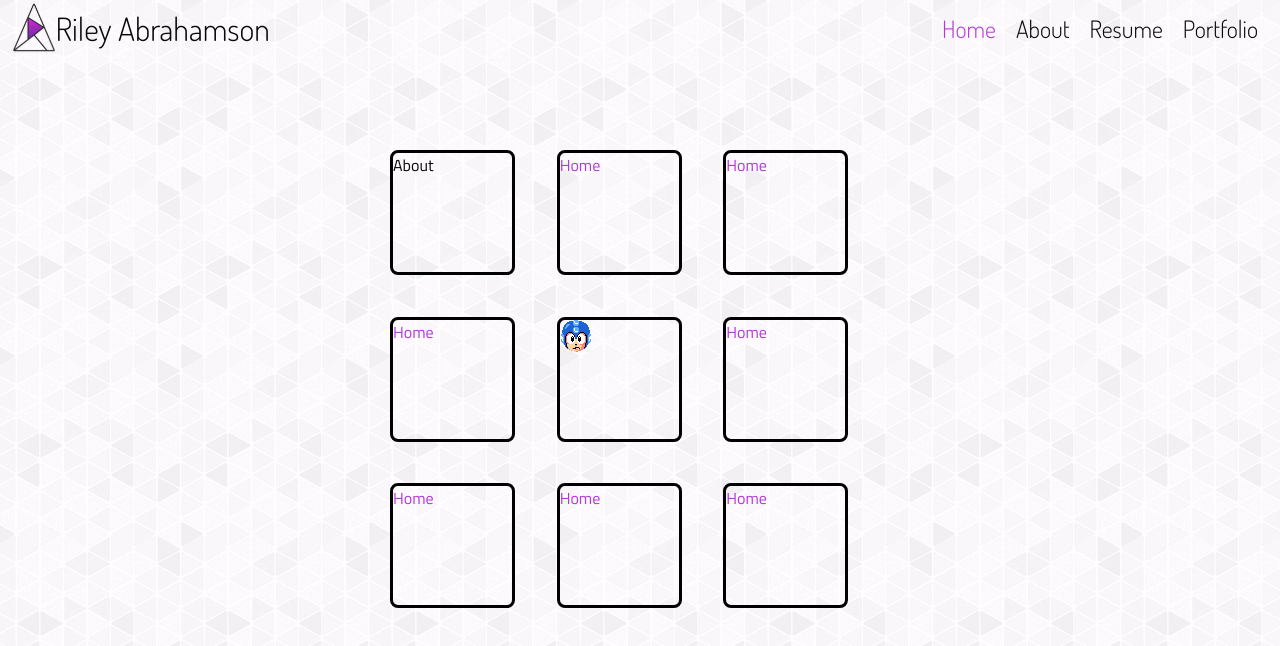
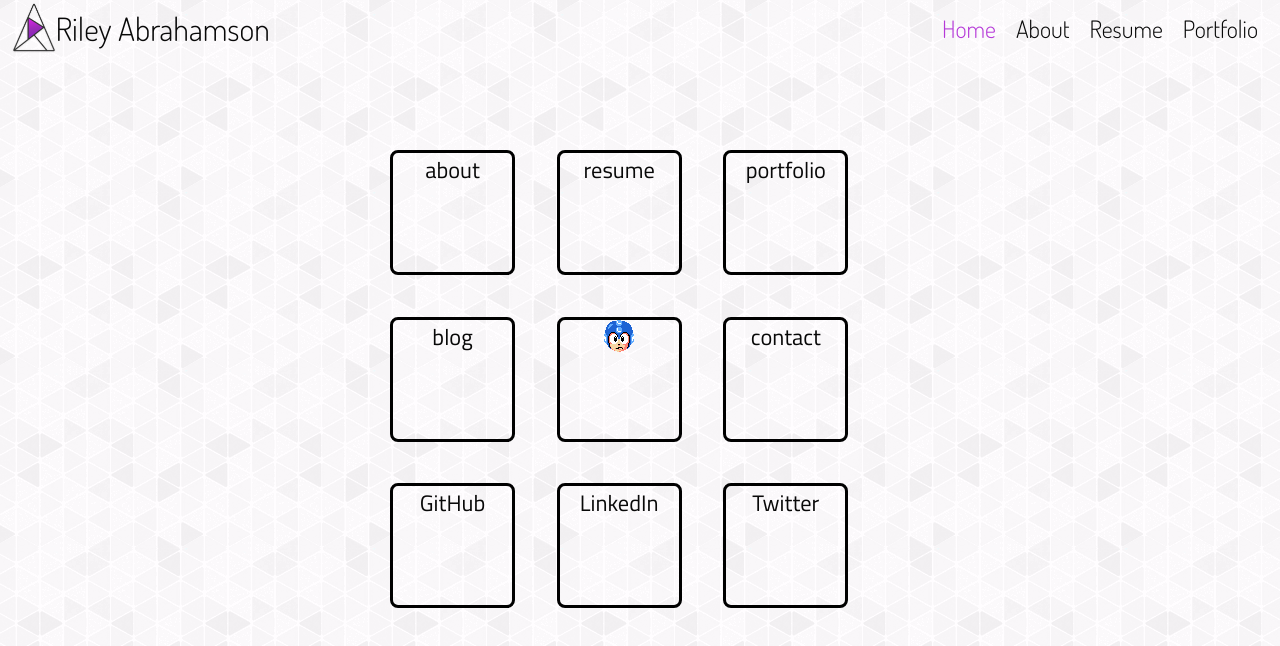
Before and after one commit to RileyAbr/www.rileyabrahamson.com, a React (Create React App) app: page /#/ in a window 1280 px wide. Shown: the top 646 px of the page. Built offline with nearby package versions, Linux system fonts and the light colour scheme; the HTML template or start-up script is replaced by a standard one.

Commit message:
Created new component for NavHomeButtons

```diff
--- /dev/null
+++ b/src/components/Home/HomeNavButton.js
@@ -0,0 +1,11 @@
+import React from 'react';
+import { NavLink } from 'react-router-dom';
+
+function HomeNavButton(props) {
+
+    return (
+        <NavLink className="home-nav-button" to={"/" + props.value}>{props.value}</NavLink>
+    )
+}
+
+export default HomeNavButton;
--- a/src/components/Home/index.js
+++ b/src/components/Home/index.js
@@ -2,6 +2,8 @@ import React from 'react';
 import { NavLink } from 'react-router-dom';
 
 import './styles.scss';
+
+// import HomeNavButton from './HomeNavButton';
 
 // There is probably a cleaner way of doing this, but Webpack specifically is for staticlly choosing the files you want to use... so this solution will do for now :)
 import face0 from '../../img/faces/face-0.png';
@@ -14,6 +16,7 @@ import face6 from '../../img/faces/face-6.png';
 import face7 from '../../img/faces/face-7.png';
 import face8 from '../../img/faces/face-8.png';
 
+// An array holding all of our different faces, from top-left to bottom-right
 const faces = [
     face0,
     face1,
@@ -26,26 +29,71 @@ const faces = [
     face8
 ]
 
-function Home() {
+function HomeNavButton(props) {
+
+    return (
+        <NavLink className="home-nav-button"
+            to={"/" + props.value}
+            onMouseOver={props.onMouseOver}
+        >{props.value}</NavLink>
+    )
+}
+
+class Home extends React.Component {
+    constructor(props) {
+        super(props);
+        this.state = {
+            faceNumber: 4
+        };
+    }
+
+    renderHomeNavButton(toPage) {
+        return (
+            <HomeNavButton
+                value={toPage}
+
+            ></HomeNavButton>
+        )
+    }
+
+    handleMouseEnter(i) {
+        this.setState({ faceNumber: i });
+    }
+
+    render() {
         return (
             <div className="home-nav">
                 <div className="home-nav-grid">
-                <NavLink className="home-nav-button" to="/about">About</NavLink>
-                <NavLink className="home-nav-button" to="/">Home</NavLink>
-                <NavLink className="home-nav-button" to="/">Home</NavLink>
+                    {this.renderHomeNavButton("about")}
+                    {this.renderHomeNavButton("resume")}
+                    {this.renderHomeNavButton("portfolio")}
 
-                <NavLink className="home-nav-button" to="/">Home</NavLink>
+                    {this.renderHomeNavButton("blog")}
                     <div className="home-nav-button">
-                    <img id="home-rileys-face" src={faces[4]} alt="An icon of riley's face"></img>
+                        <img id="home-rileys-face" src={faces[this.state.faceNumber]} alt="An icon of riley's face"></img>
                     </div>
-                <NavLink className="home-nav-button" to="/">Home</NavLink>
+                    {this.renderHomeNavButton("contact")}
 
-                <NavLink className="home-nav-button" to="/">Home</NavLink>
-                <NavLink className="home-nav-button" to="/">Home</NavLink>
-                <NavLink className="home-nav-button" to="/">Home</NavLink>
+                    {/* External Social Links! */}
+                    <a className="home-nav-button"
+                        href="https://github.com/RileyAbr"
+                        target="_blank"
+                        rel="noopener noreferrer"
+                    >GitHub</a>
+                    <a className="home-nav-button"
+                        href="https://www.linkedin.com/in/rlyabr/"
+                        target="_blank"
+                        rel="noopener noreferrer"
+                    >LinkedIn</a>
+                    <a className="home-nav-button"
+                        href="https://twitter.com/RileyAbrahamson"
+                        target="_blank"
+                        rel="noopener noreferrer"
+                    >Twitter</a>
                 </div>
             </div>
         );
     }
+}
 
 export default Home;
--- a/src/components/Home/styles.scss
+++ b/src/components/Home/styles.scss
@@ -22,4 +22,8 @@
     width: 125px;
     border: 3px solid black;
     border-radius: $roundness-softsquare;
+
+    // Temp styles
+    text-align: center;
+    font-size: 1.4em;
 }
```
Lines whose indentation alone changed are shown as unchanged.
